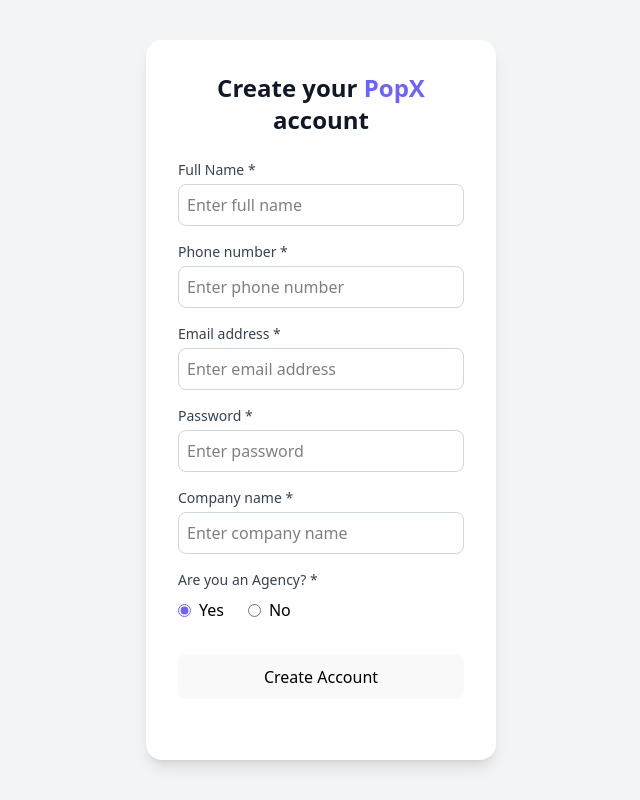
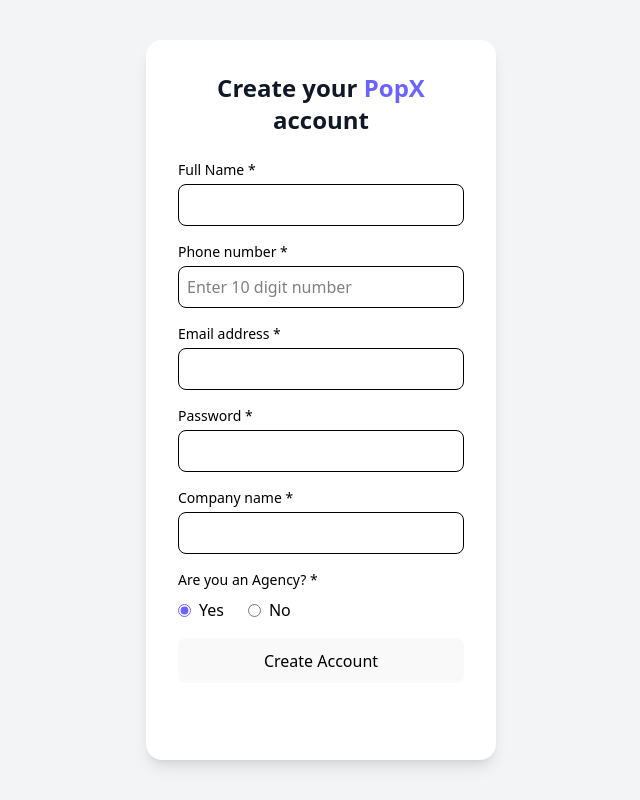
Before and after one commit to hanitha9/educase_frontend_asgn, a React (Vite) app: page /SignupPage in a window 1280 px wide. Shown: the whole page, without its empty margins (319-959 px from the left). Built offline with nearby package versions, Linux system fonts and the light colour scheme.

Commit message:
Update SignupPage.jsx

```diff
--- a/src/pages/SignupPage.jsx
+++ b/src/pages/SignupPage.jsx
@@ -1,12 +1,39 @@
 import { useNavigate } from "react-router-dom";
+import { useState } from "react";
 
 export default function SignupPage() {
   const navigate = useNavigate();
 
+  const [phone, setPhone] = useState("");
+  const [password, setPassword] = useState("");
+  const [error, setError] = useState("");
+
+  const validatePassword = (pwd) => {
+    const strongRegex =
+      /^(?=.*[a-z])(?=.*[A-Z])(?=.*\d)(?=.*[@$!%*?&]).{8,}$/;
+    return strongRegex.test(pwd);
+  };
+
   const handleSubmit = (e) => {
-    e.preventDefault(); // Prevent page refresh
-    // ✅ After signup success, navigate to App.jsx (home)
-    navigate("/");
+    e.preventDefault();
+
+    // 📱 Mobile number validation
+    if (!/^\d{10}$/.test(phone)) {
+      setError("Mobile number must be exactly 10 digits");
+      return;
+    }
+
+    // 🔐 Password validation
+    if (!validatePassword(password)) {
+      setError(
+        "Password must be at least 8 characters and include uppercase, lowercase, number, and special character"
+      );
+      return;
+    }
+
+    setError("");
+    // ✅ Navigate to Login page after successful signup
+    navigate("/login");
   };
 
   return (
@@ -17,28 +44,68 @@
         </h2>
 
         <form className="space-y-4 mt-6" onSubmit={handleSubmit}>
-          {[
-            { label: "Full Name", type: "text" },
-            { label: "Phone number", type: "text" },
-            { label: "Email address", type: "email" },
-            { label: "Password", type: "password" },
-            { label: "Company name", type: "text" },
-          ].map((f) => (
-            <div key={f.label}>
-              <label className="block text-sm text-gray-700 font-medium mb-1">
-                {f.label} *
-              </label>
-              <input
-                type={f.type}
-                placeholder={`Enter ${f.label.toLowerCase()}`}
-                required
-                className="w-full border border-gray-300 rounded-lg p-2 outline-none focus:ring-2 focus:ring-[#6C63FF] focus:border-transparent"
-              />
-            </div>
-          ))}
+          <div>
+            <label className="block text-sm font-medium mb-1">
+              Full Name *
+            </label>
+            <input
+              type="text"
+              required
+              className="w-full border rounded-lg p-2 focus:ring-2 focus:ring-[#6C63FF]"
+            />
+          </div>
 
           <div>
-            <p className="text-sm font-medium text-gray-700 mb-2">
+            <label className="block text-sm font-medium mb-1">
+              Phone number *
+            </label>
+            <input
+              type="text"
+              value={phone}
+              onChange={(e) => setPhone(e.target.value)}
+              placeholder="Enter 10 digit number"
+              required
+              className="w-full border rounded-lg p-2 focus:ring-2 focus:ring-[#6C63FF]"
+            />
+          </div>
+
+          <div>
+            <label className="block text-sm font-medium mb-1">
+              Email address *
+            </label>
+            <input
+              type="email"
+              required
+              className="w-full border rounded-lg p-2 focus:ring-2 focus:ring-[#6C63FF]"
+            />
+          </div>
+
+          <div>
+            <label className="block text-sm font-medium mb-1">
+              Password *
+            </label>
+            <input
+              type="password"
+              value={password}
+              onChange={(e) => setPassword(e.target.value)}
+              required
+              className="w-full border rounded-lg p-2 focus:ring-2 focus:ring-[#6C63FF]"
+            />
+          </div>
+
+          <div>
+            <label className="block text-sm font-medium mb-1">
+              Company name *
+            </label>
+            <input
+              type="text"
+              required
+              className="w-full border rounded-lg p-2 focus:ring-2 focus:ring-[#6C63FF]"
+            />
+          </div>
+
+          <div>
+            <p className="text-sm font-medium mb-2">
               Are you an Agency? *
             </p>
             <div className="flex gap-6">
@@ -46,28 +113,30 @@
                 <input
                   type="radio"
                   name="agency"
-                  value="yes"
                   defaultChecked
-                  required
                   className="accent-[#6C63FF]"
                 />
-                <span>Yes</span>
+                Yes
               </label>
               <label className="flex items-center gap-2">
                 <input
                   type="radio"
                   name="agency"
-                  value="no"
                   className="accent-[#6C63FF]"
                 />
-                <span>No</span>
+                No
               </label>
             </div>
           </div>
 
+          {/* ❗ Error Message */}
+          {error && (
+            <p className="text-red-500 text-sm font-medium">{error}</p>
+          )}
+
           <button
             type="submit"
-            className="w-full bg-[#6C63FF] text-black font-medium py-2 rounded-lg mt-4 hover:bg-[#5b54e0] transition"
+            className="w-full bg-[#6C63FF] text-black font-medium py-2 rounded-lg hover:bg-[#5b54e0]"
           >
             Create Account
           </button>
```
